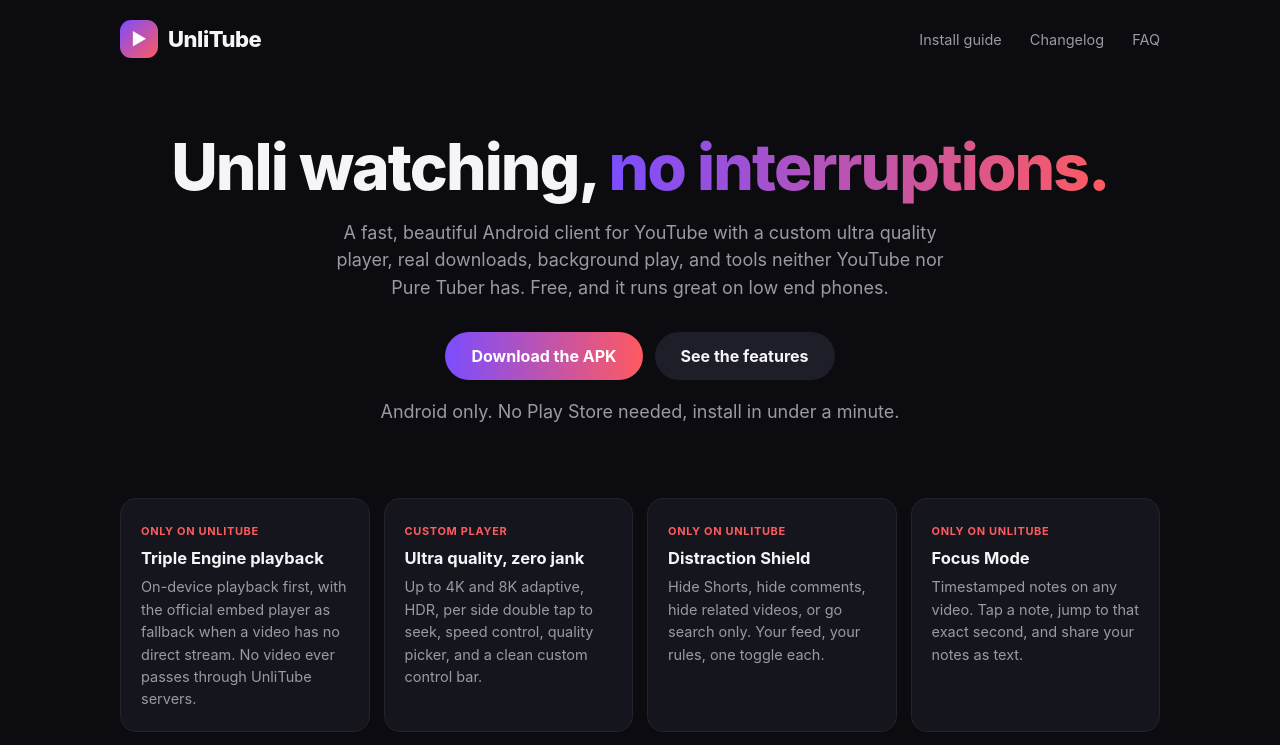
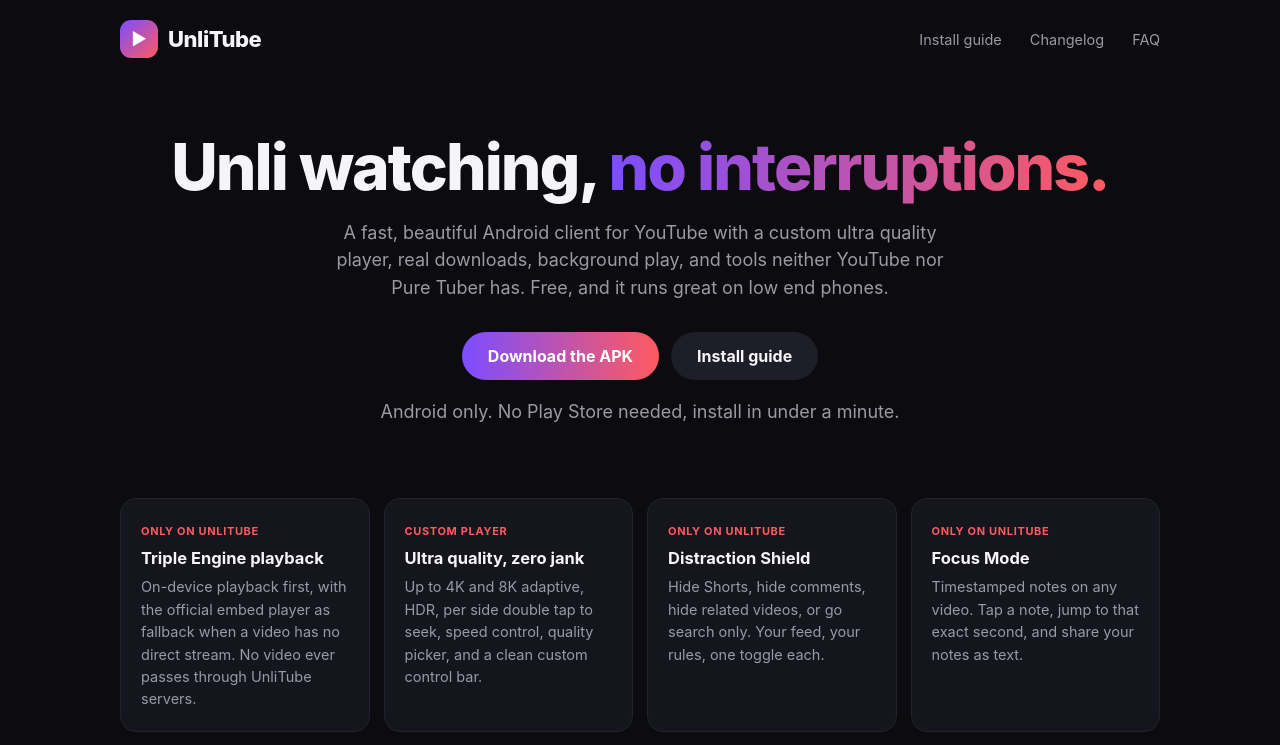
Before and after one commit to imtofast16-creator/unlitube, a Next.js app in the folder web/: page / in a window 1280 px wide. Shown: the top 745 px of the page. Built offline with nearby package versions, Linux system fonts and the light colour scheme.

Commit message:
Site: download button points at Release v1.0.0

```diff
--- a/web/app/page.tsx
+++ b/web/app/page.tsx
@@ -63,8 +63,8 @@
           YouTube nor Pure Tuber has. Free, and it runs great on low end phones.
         </p>
         <div className="cta-row">
-          <a className="btn btn-primary" href="/install">Download the APK</a>
-          <a className="btn btn-ghost" href="#features">See the features</a>
+          <a className="btn btn-primary" href="https://github.com/imtofast16-creator/unlitube/releases/download/v1.0.0/UnliTube-1.0.0-debug.apk">Download the APK</a>
+          <a className="btn btn-ghost" href="/install">Install guide</a>
         </div>
         <p className="note">Android only. No Play Store needed, install in under a minute.</p>
       </section>
```
